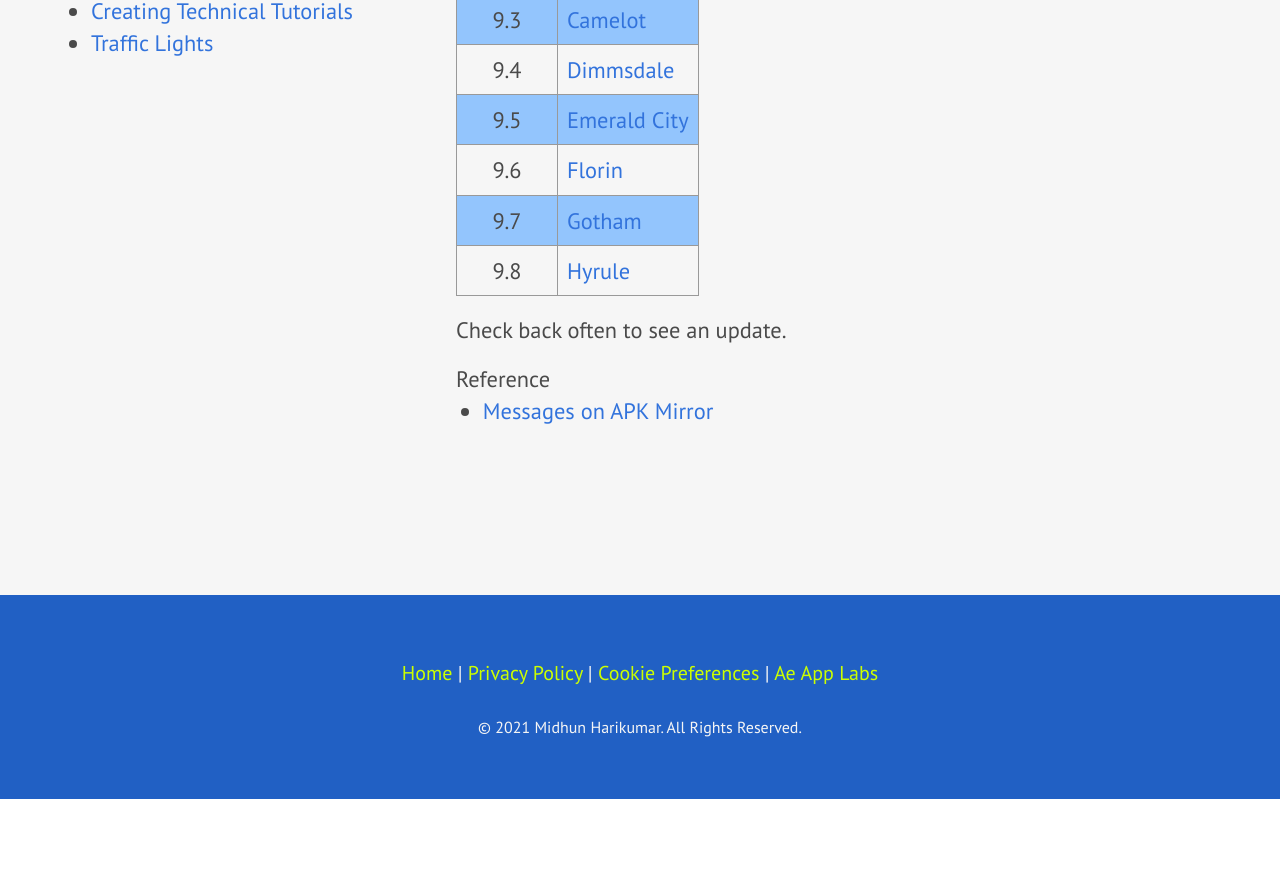
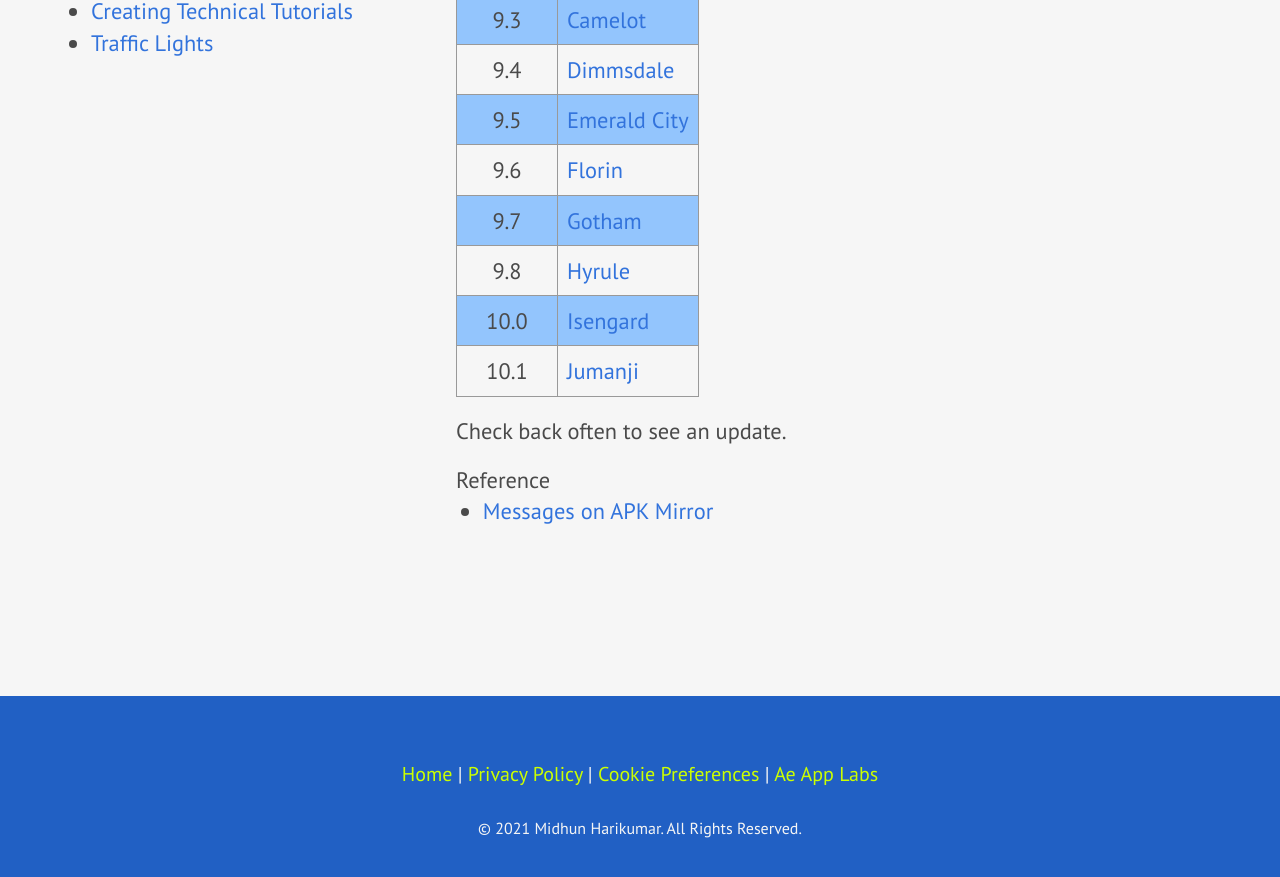
Before and after one commit to midhunhk/midhunhk.github.io, a Jekyll site: the page built from _posts/2021-08-26-android-messages-codenames.md, in a window 1280 px wide and 900 px high, scrolled down 850 px. Shown: the top 877 px of the window. Built offline with Jekyll 4.4.1, drawn with Linux system fonts in a browser that asks for light colours; nearby versions of some CDN libraries; comment, search, counter and statistics services are not loaded; a style sheet for code colours, icons or effects is not loaded; before the commit the page ends 1649 px from its top, so only the background shows below that.

Commit message:
'update codenames'

```diff
--- a/_posts/2021-08-26-android-messages-codenames.md
+++ b/_posts/2021-08-26-android-messages-codenames.md
@@ -23,6 +23,8 @@
 | 9.6     | [Florin](https://princessbride.fandom.com/wiki/Florin_City) |
 | 9.7     | [Gotham](https://en.wikipedia.org/wiki/Gotham_City) |
 | 9.8     | [Hyrule](https://zelda.fandom.com/wiki/Hyrule) |
+| 10.0    | [Isengard](https://lotr.fandom.com/wiki/Isengard) |
+| 10.1    | [Jumanji](https://en.wikipedia.org/wiki/Jumanji_(franchise)) |
 
 Check back often to see an update.
 
```
